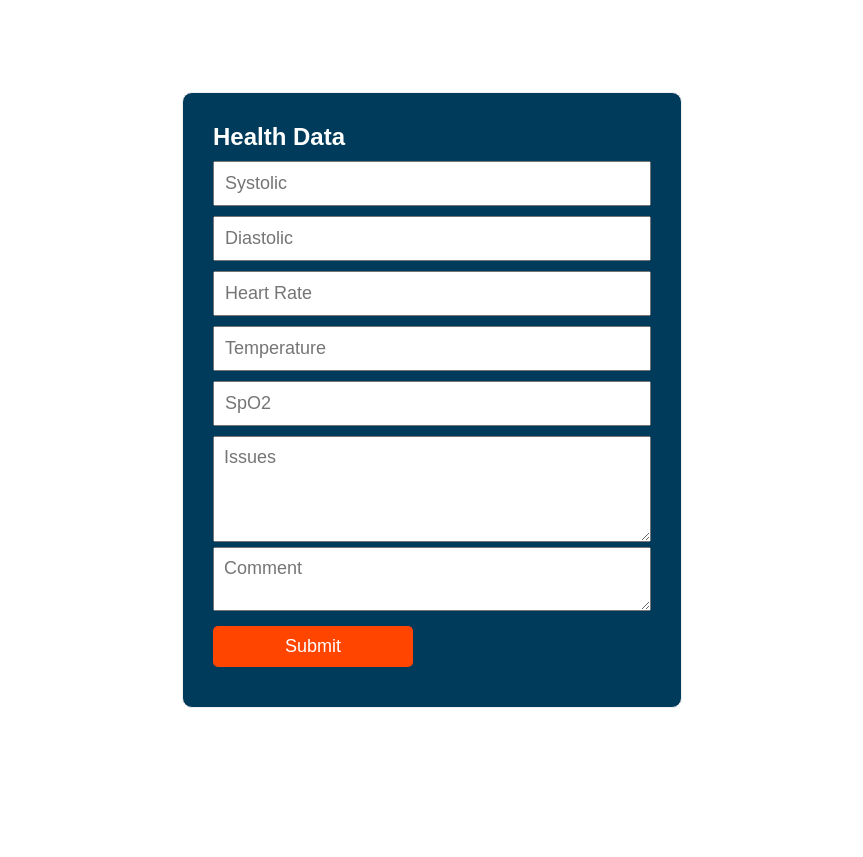
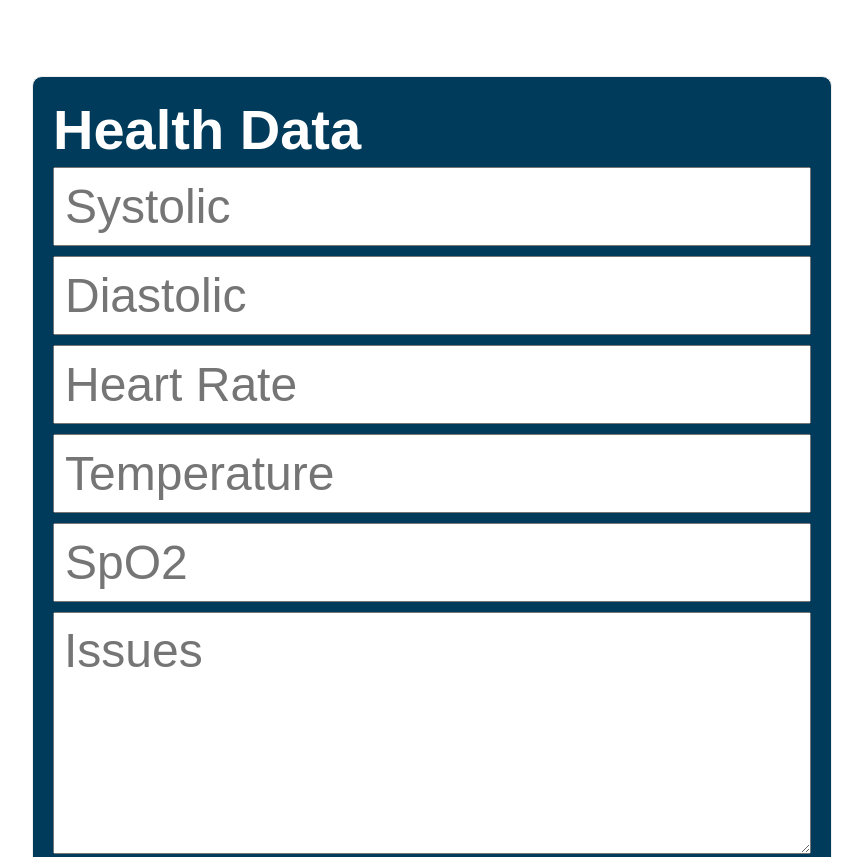
Before and after one commit to EternalQuestOne/MyHealthData, a plain HTML site: page index.html in a window 1280 px wide. Shown: the top 857 px of the page, without its empty margins (208-1071 px from the left). Before the commit the page ends 800 px from the top, so only its background shows below. Drawn offline with Linux system fonts and the light colour scheme.

Commit message:
Update HealthData.css

```diff
--- a/HealthData.css
+++ b/HealthData.css
@@ -3,24 +3,24 @@
 	padding: 0;
 	margin: 0;
 	font-family: 'poppins', sans-serif;
-	font-size: 18px;
+	font-size: 48px;
 }
 body{
-	height: 100vh;
+	height: 150vh;
 	display: flex;
 	align-items: center;
 	justify-content: center;
 }
 .container{
-	width: 500px;
-	padding: 30px;
+	width: 800px;
+	padding: 20px;
 	border: 1px solid #eeeeee;
 	border-radius: 10px;
 	background-color: #003b5b;
 }
 h4{
-	margin-bottom: 10px;
-	font-size: 24px;
+	margin-bottom: 5px;
+	font-size: 56px;
 	color: white;
 }
 input{
@@ -41,5 +41,5 @@ textarea{
 	border-radius: 5px;
 }
 #submit:hover{
-	background-color: #333333;
+	background-color: #48d104;
 }
```
